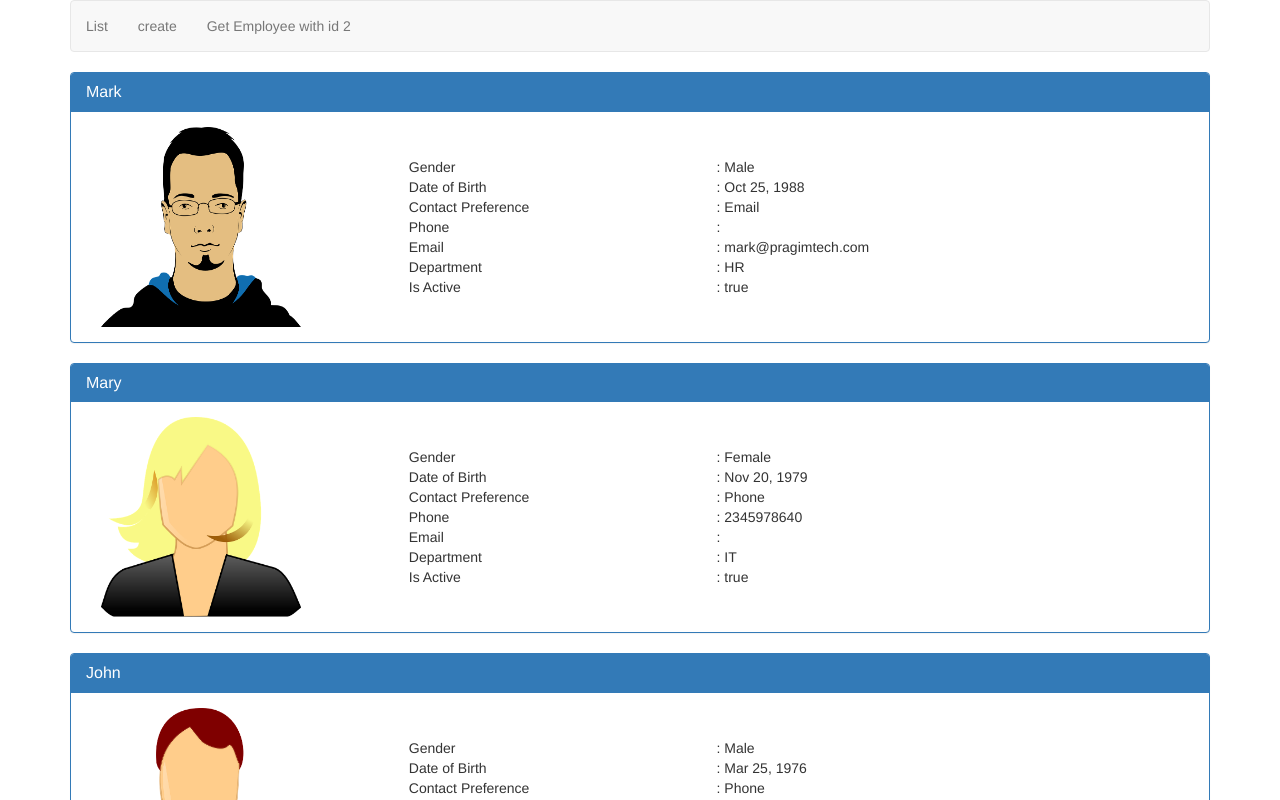
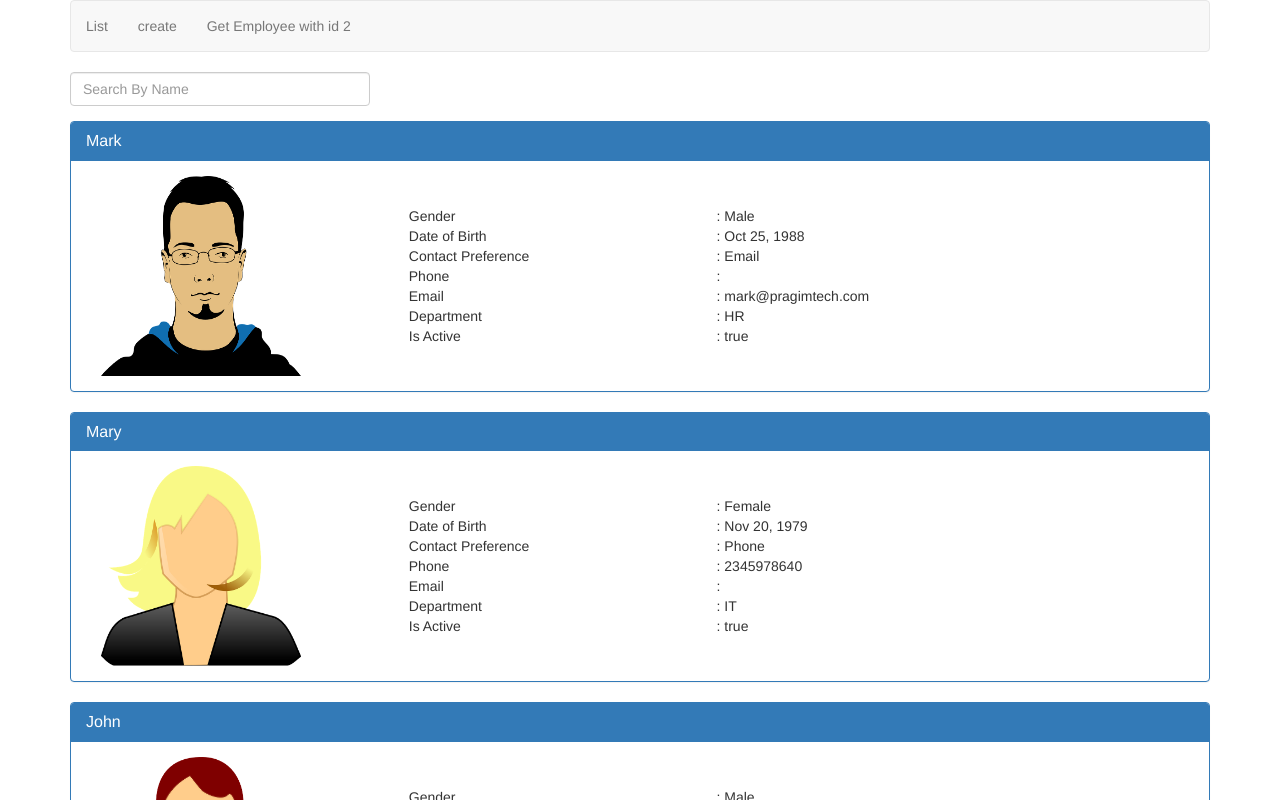
Before and after one commit to gitSEND/angular-crud-2019, an Angular app: page /list in a window 1280 px wide. Shown: the top 800 px of the page. Built offline with nearby package versions, Linux system fonts and the light colour scheme.

Commit message:
Filter pipe in angular

```diff
--- a/src/app/app.module.ts
+++ b/src/app/app.module.ts
@@ -14,6 +14,7 @@
 import { DisplayEmployeeComponent } from './employees/display-employee.component';
 import { CreateEmployeeCanDeactivateGuardService } from './employees/create-employee-can-deactivate-gaurd.service';
 import { EmployeeDetailsComponent } from './employees/employee-details.component';
+import { EmployeeFilterPipe } from './employees/employee-filter.pipe';
 
 const appRoutes: Routes = [
   { path: 'list', component: ListEmployeesComponent },
@@ -32,7 +33,8 @@
     CreateEmployeeComponent,
     ConfirmEqualValidatorDirective,
     DisplayEmployeeComponent,
-    EmployeeDetailsComponent
+    EmployeeDetailsComponent,
+    EmployeeFilterPipe
   ],
   imports: [
     BrowserModule,
--- /dev/null
+++ b/src/app/employees/employee-filter.pipe.ts
@@ -0,0 +1,16 @@
+import { PipeTransform, Pipe } from '@angular/core';
+import { Employee } from '../models/employee.model';
+
+@Pipe({
+    name: 'employeeFilter'
+})
+export class EmployeeFilterPipe implements PipeTransform {
+    transform(employees: Employee[], searchTerm: string): Employee[] {
+        if (!employees || !searchTerm) {
+            return employees;
+        }
+
+        return employees.filter(employee =>
+            employee.name.toLowerCase().indexOf(searchTerm.toLowerCase()) !== -1);
+    }
+}
--- a/src/app/employees/list-employees.component.html
+++ b/src/app/employees/list-employees.component.html
@@ -1,4 +1,7 @@
-<div *ngFor="let employee of employees">
+<div class="form-group">
+    <input type="text" class="form-control" placeholder="Search By Name" style="width:300px" [(ngModel)]="searchTerm" />
+</div>
+<div *ngFor="let employee of employees | employeeFilter:searchTerm">
     <div (click)="onClick(employee.id)" class="pointerCursor">
         <app-display-employee [employee]="employee" #childComponent></app-display-employee>
     </div>
--- a/src/app/employees/list-employees.component.ts
+++ b/src/app/employees/list-employees.component.ts
@@ -11,7 +11,7 @@
 
   employees: Employee[];
   dataFromChild: Employee;
-
+  searchTerm: string;
   constructor(private _employeeService: EmployeeService, private _router: Router) { }
 
   ngOnInit() {
```
